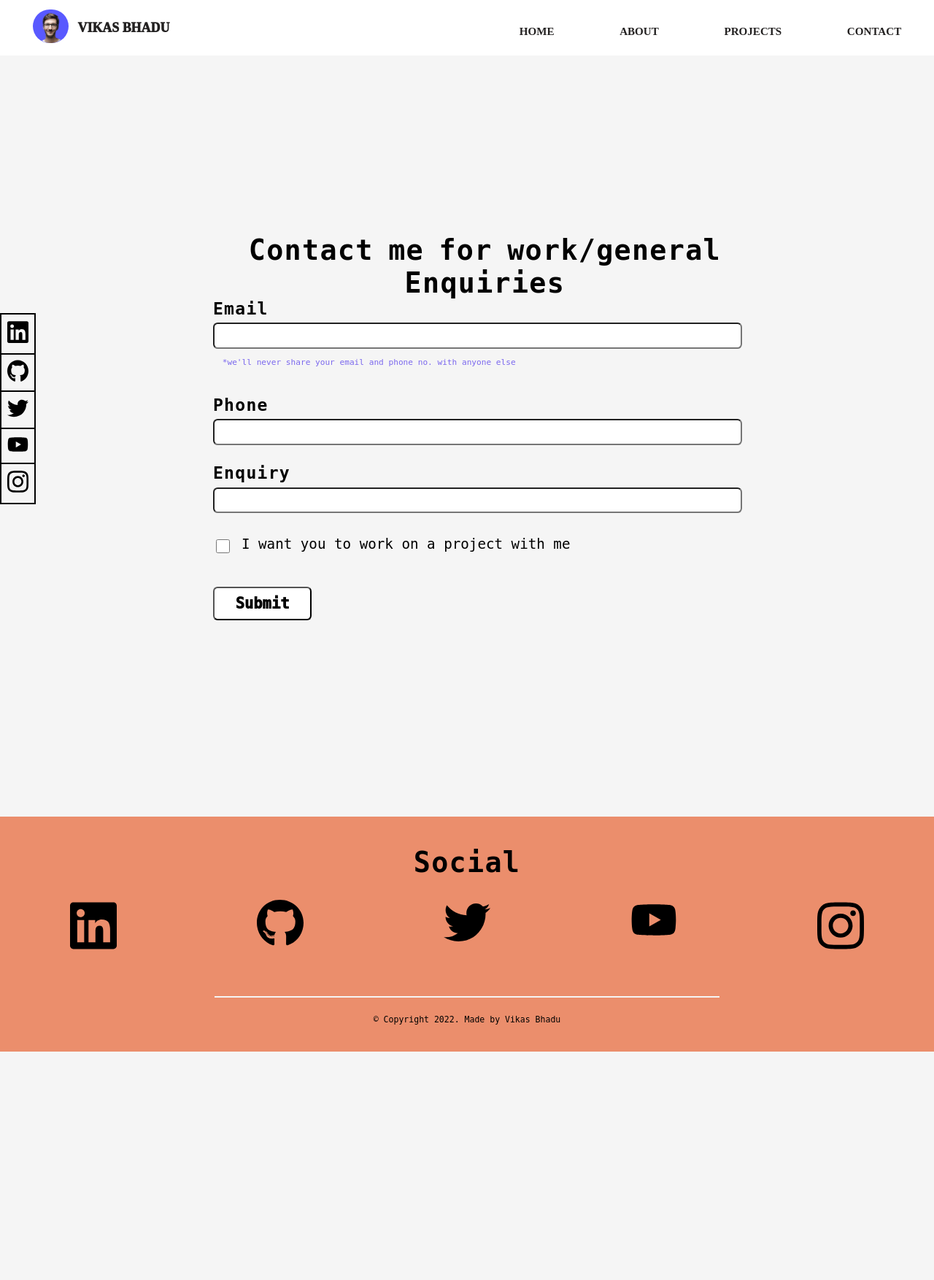
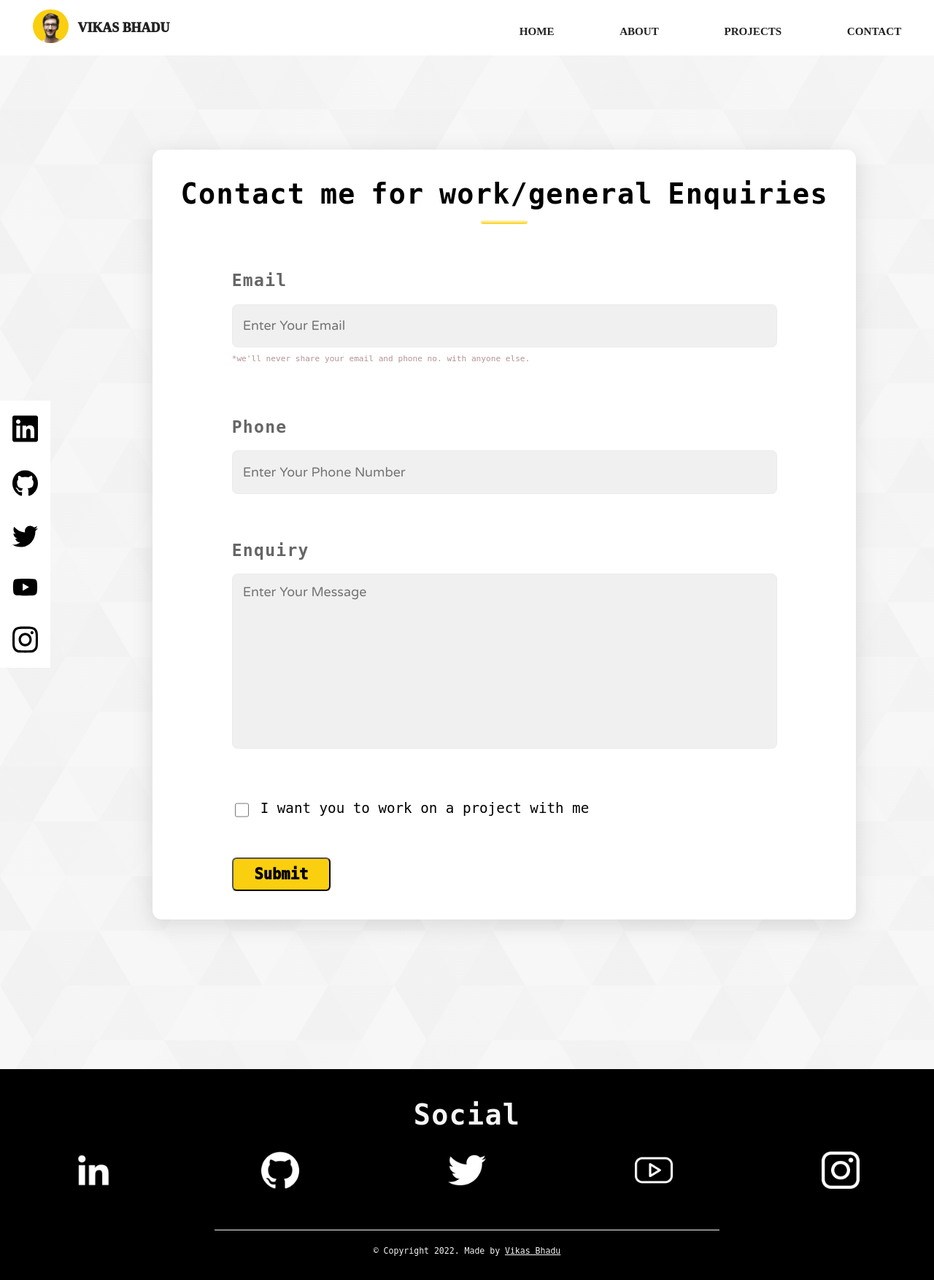
Before and after one commit to beingvikasbhadu/Personal-Portfolio-Website, a Django app: page /contact/ in a window 1280 px wide. Shown: the whole page at 73% size. Before the commit the page ends 1441 px from the top, so only its background shows below. Run offline with Django 4.2, Linux system fonts and the light colour scheme; some web fonts are replaced.

Commit message:
All Desingning and contact app modification done

```diff
--- a/contact/models.py
+++ b/contact/models.py
@@ -5,3 +5,6 @@ class person(models.Model):
     phone=models.CharField(max_length=10)
     enquiry=models.CharField(max_length=1000)
     collabration=models.CharField(max_length=5,default='false')
+
+    def __str__(self):
+        return  self.email
--- a/static/css/home.css
+++ b/static/css/home.css
@@ -16,6 +16,10 @@
     src: url('static/fonts/Roboto/Roboto-Bold.ttf');
 }
 
+@font-face {
+    font-family: neue;
+    src: url('static/fonts/Bebas_Neue/BebasNeue-Regular.ttf');
+}
 
 html,body
 {
@@ -52,11 +56,12 @@ html,body
     /* height: 58px; */
     padding: .16vw;
     border-radius: 222px;
-    background-color: #0000ffa6;
+    background-color: #facf0f;
     padding-bottom: 0px;
     margin: 1vw;
     cursor:pointer;
 }
+
 
 
 .options {
@@ -72,24 +77,25 @@ html,body
     color: #232121;
     text-decoration: none;
     font-size: 1.18vw;
-    transition:color 2ms ease-in;
+    transition:color .3s ease;
 }
 
 .dev label{
     font-size:1.4vw;
     cursor:pointer;
-}
-
-.options a:hover,.dev label:hover {
-    color:#007cf5;
+    transition:color .3s ease;
 }
 
 
 
+.options a:hover,.dev label:hover {
+    color:#facf0f;
+}
+
 .window {
-    background-color:whitesmoke;
+    background:linear-gradient(to right,rgba(245,245,245,.8),rgba(245,245,245,.8)),url('/static/images/common-bg.svg');
     /* max-height: 85vh; */
-   width: 100%;
+   width: 100vw;
     display: flex;
     justify-content: space-between;
     align-items: center;
@@ -97,48 +103,57 @@ html,body
 
 }
 
+.social-media
+{
+    background-color: white;
+}
 
+.social-media div img {
+    width: 2.8vw;
+    cursor: pointer;
 
-.social-media div img
+}
+
+.window .social-media div a {
+    width: 100%;
+    height: 100%;
+    justify-content: center;
+    display: flex;
+    /* align-items: center; */
+    padding: 0.8vw 0.7vw;
+    border-radius: 0.5vw;
+    transition: background-color .3s ease;
+}
+
+.window .social-media div a:hover
 {
-    width:2.3vw;
-    cursor:pointer;
+background: rgba(250,207,15,.2);;
 }
 
 
 
 
+
+
 .social-media div {
-    width: fit-content;
+    display: flex;
+    justify-content: center;
     padding: .6vw;
     /* border: 2px solid black; */
     /* border-top: 1px; */
     /* border-color: black; */
     /* border-width: 2px; */
     /* border-style: solid; */
-    border: .16vw solid black;
-    border-top-width: .16vw;
-    border-bottom: 0px;
-    transition: border-color 2ms ease-in;
+
+
+
+
 
 }
 
-.social-media div:hover
-{
-    border-color: white;
-}
 
-#last-image {
-        border-bottom-width: .16vw;
-        border-color: black;
-        border-style: solid;
-    }
 
-#last-image:hover
-{
-    border-color:white;
-    border-bottom-color:black;
-}
+
 
 
     .profile,.form {
@@ -148,15 +163,16 @@ html,body
     }
      .about,.about-more,.name{
         text-align: center;
-        font-size: 4vw;
+        font-size: 4.2vw;
         font-family: monospace;
-        font-weight: 900;
+        font-weight: bolder;
+
     }
     .about {
         font-size: 1.5vw;
         font-weight: 500;
         width: 56vw;
-        line-height:3vw;
+        line-height:2.6vw;
     }
     .projects {
         text-align: center;
@@ -167,7 +183,7 @@ html,body
         padding: 1.5vw 4.64vw;
         font-family: monospace;
         font-size: 2.24vw;
-        background-color: white;
+        background-color:#facf0f;
         font-weight: 1000;
         cursor: pointer;
         transition: color 2ms ease-in,transform .3s ease-in-out;
@@ -175,19 +191,20 @@ html,body
 
     .button:hover
     {
-     color:white;
+     color:#facf0f;
      background-color: black;
      transform: translateY(-3px);
     }
+
 
     .profile div {
         margin: 2.3vw 0vw;
         margin:1vw;
     }
     .middle
-    { max-width:100%;
+    { max-width:100vw;
         border-width: 0px;
-        background-color:darkgrey;
+        background-color:#fafafa;
     }
 
     .about-more {
@@ -207,7 +224,7 @@ html,body
         padding: 0px 12.16vw;
         height: 8vw;
         font-family: monospace;
-        line-height: 3vw;
+        line-height: 2.6vw;
 
     }
 
@@ -230,7 +247,7 @@ html,body
     .underline {
         width: 5vw;
         height: .5vw;
-        background: linear-gradient(0deg, #007cf5, transparent);
+        background: linear-gradient(0deg, #facf0f, transparent);
         border-radius: 1.36vw;
     }
     .know-me {
@@ -275,13 +292,23 @@ html,body
     .text.description {
         margin: .9vw 0px;
         margin-bottom: 1.9vw;
-        line-height:3vw;
+        line-height:2.5vw;
     }
 
     .btn-small {
         font-size: 1.6vw;
         padding: .72vw 2.24vw;
         border-radius: .48vw;
+    }
+    .all-skills
+    {
+
+        justify-content: initial;
+
+    }
+
+    .all-skills .name.heading {
+        margin-bottom: 0vw;
     }
 
     .skills {
@@ -292,8 +319,9 @@ html,body
 
     .box {
         font-size: 1.2vw;
-        font-weight: 300;
-        background: mintcream;
+        font-family: varela;
+        font-weight: bolder;
+        background: rgba(153,153,153,.2);
         padding: 1.8vw;
         border-radius: .72vw;
         margin: .5vw;
@@ -304,25 +332,18 @@ html,body
     .bottom {
         display: flex;
         flex-direction: column;
-        max-width: 100%;
+        width: 100vw;
         border-width: 0px;
         justify-content: space-evenly;
         /* max-height: 55vh; */
         align-items: center;
         z-index:-1;
         /* background-color:rgb(250, 249, 248); */
-        background-color: rgb(235, 142, 108);
+        background-color: #000;
+        color:whitesmoke;
     }
     .bottom-social {
         display: flex;
-    }
-    .bottom-social div
-    {
-        border-width: 0px;
-    }
-    .bottom-social #last-image
-    {
-        border-width: 0px;
     }
 
     .bottom-upper {
@@ -340,8 +361,8 @@ html,body
     }
 
     .social-media.bottom-social img {
-        width: 5vw;
-        transition: opacity 2ms ease-in;
+        width: 4vw;
+        transition: opacity .3s ease;
     }
 
     .social-media.bottom-social img:hover
@@ -353,6 +374,7 @@ html,body
         display: flex;
         width: 100vw;
         justify-content: space-around;
+        background: black;
     }
 
     .bottom-lower {
@@ -365,55 +387,84 @@ html,body
         font-size: .9vw;
     }
 
-.form
-{
+    .contact-window
+    {
+        justify-content: center;
+    }
 
-    padding:19vw;
-}
+    .form {
+        /* padding: 3vw; */
+        margin: 16vw 0vw;
+        /* margin-right: 12vw; */
+        background: white;
+        padding: 3vw;
+        border-radius: 1vw;
+        position: relative;
+        left: 4vw;
+        box-shadow: rgb(100 100 111 / 20%) 0 7px 29px 0;
+        align-items: center;
+    }
 
 
 
-
-
+.contact-window .social-media {
+    position: absolute;
+    left: 0px;
+}
 .project-window
 {
     flex-direction: column;
     justify-content: initial;
 }
 
-.form div {
-    margin-bottom: 2vw;
-    /* width: 71vw; */
+
+
+.input input,textarea {
+    border: 1px solid #ebebeb;
+    display: block;
+    width: 56vw;
+    height: 2.3vw;
+    border-radius: 0.6vw;
+    background: #f0f0f0;
+    /* transition: background-color 2ms ease-in; */
+    font-family: varela;
+    font-weight: 500;
+    font-size: 1.4vw;
+
+    padding: 1.1vw;
 }
 
-.input input {
-    width: 56vw;
-    height: 2.3vw;
-    border-radius: 0.5vw;
-    transition: background-color 2ms ease-in;
-    font-family: varela;
-    font-weight: bolder;
-    font-size: 1.4vw;
-    text-align: center;
+textarea.child.message {
+    resize: none;
+    /* display: initial; */
+    height: initial;
 }
 
-.input input:hover {
-    background-color: wheat;
+button#submit {
+    margin-top: 3vw;
 }
 
-.form .input .heading
-{
+.form .input .heading {
     font-size: 1.8vw;
     display: block;
-    margin-bottom: 0.5vw;
+    color: #666;
+    font-weight: 800;
+    margin-bottom: 1.5vw;
 }
 
 
 h2.name {
     font-size: 3vw;
-    margin-top: 6vw;
-    margin-bottom:0px;
+    /* margin-top: 6vw; */
+    margin-top: 0vw;
+    margin-bottom:1vw;
+
 }
+
+.underline.h2 {
+    margin-bottom:5vw;
+}
+
 
 input[type="checkbox"] {
     display: inline-block;
@@ -425,19 +476,29 @@ input[type="checkbox"]:hover {
    background-color: rgba(0, 128, 0, 0.664);
 }
 
+
+.input {
+    margin-bottom: 5vw;
+}
+
+
 label.text.description {
     /* padding-bottom: 6vw; */
     position: relative;
     top: -1vw;
     left: 1vw;
 }
+.input input,textarea:focus
+{
+    outline:0px;
+}
 
 
 label.text.description.msg {
-    /* position: relative; */
-    top: 0vw;
+    position: static;
+    /* top: 0vw; */
     font-size: .87vw;
-    color: mediumslateblue;
+    color: #b39393;
 }
 
 .middle.projects-main {
@@ -459,6 +520,7 @@ label.text.description.msg {
 .projectno {
     display: flex;
     margin-top:5vw;
+
 }
 
 .projects-main .info {
@@ -500,14 +562,28 @@ label.text.description.msg {
 
 .project-middle .box
 {
-    background-color: orange;
+    background-color: rgba(153,153,153,.2);
 }
 
 .project-live-button button {
     margin: 2vw 0vw;
     margin-right: 2vw;
+
 }
 
+.see-live .go-back
+{
+    border:.2vw solid #facf0f;
+    background-color: white;
+    letter-spacing: 0.15vw;
+    transition:border-color .2s ease, color .2s ease;
+}
+
+.see-live .go-back:hover
+{
+border-color:black;
+
+}
 .project-middle .skills
 {
     padding-bottom:0vw;
@@ -520,19 +596,37 @@ label.text.description.msg {
 {
     padding:.4vw;
 }
+.window
+{
+    padding-top:10vw;
+}
 }
 
 @media screen and (max-aspect-ratio: 125/144)
 {
     .form
     {
-        padding:36vw 19vw;
+        padding:16vw 4vw;
     }
     label.text.description.msg {
         /* position: relative; */
         top: -.9vw;
 
     }
+    .bottom-social {
+
+        flex-direction: column;
+        align-items: center;
+
+    }
+    .social-media div {
+        margin: 4vw;
+    }
+    .window
+{
+    padding-top:10vw;
+    padding-bottom: 4vw;
+}
 
 }
 
@@ -552,21 +646,24 @@ label.text.description.msg {
 
         margin: 1.4vh;
         padding: .5vh;
-        border: 0.4vw whitesmoke solid;
+        margin-bottom: 4vw;
+
     }
-    .bottom-social #last-image {
-        border-width: 0px;
-        border: 0.4vw whitesmoke solid;
-    }
+
 
     .form
       {
-          padding:22vw 19vw;
+          padding:9vw 5vw;
       }
 
       label.text.description.msg {
         /* position: relative; */
         top: -2vw;
     }
+    .window
+{
+    padding-top:16vw;
+    padding-bottom: 5vw;
+}
 
 }
--- a/static/js/contact.js
+++ b/static/js/contact.js
@@ -6,7 +6,7 @@ let submit=document.getElementById('submit')
 let input=document.getElementsByClassName('input')
 let email=input[0].querySelector('input')
 let phone=input[1].querySelector('input')
-let enquiry=input[2].querySelector('input')
+let enquiry=input[2].querySelector('textarea')
 
 submit.addEventListener('click',()=>
 {console.log('submit clicked!')
@@ -29,3 +29,22 @@ submit.addEventListener('click',()=>
       enquiry.setCustomValidity("")
 
 })
+
+
+
+let Parent_devLabel=document.getElementsByClassName('dev');
+let devImage=Parent_devLabel[0].querySelectorAll('a')[0].querySelector('img');
+let devLabel=Parent_devLabel[0].querySelectorAll('a')[1];
+
+
+devImage.addEventListener('mouseover',()=>
+{
+   devLabel.style.color='#facf0f';
+
+})
+
+devImage.addEventListener('mouseout',()=>
+{
+   devLabel.style.color='#232121';
+
+})
--- a/templates/contact/contact.html
+++ b/templates/contact/contact.html
@@ -32,14 +32,16 @@
         </div>
         <div class="form" >
             <h2 class="name">Contact me for work/general Enquiries</h2>
+            <div class="underline h2"></div>
+
           <form action="http://localhost:8000/contact/save-request/" method="post" enctype="multipart/form-data" >
               {% csrf_token %}
 
-              <div class="input"><label for="" class="name heading ">Email</label><input type="text"  name="email" maxlength="50" pattern="[a-zA-Z0-9!#$%&'*+\/=?^_`{|}~.-]+@[a-zA-Z0-9-]+(\.[a-zA-Z0-9-]+)*" autocomplete="off" required>
-                <label for="" class="text description msg">*we'll never share your email and phone no. with anyone else</label>
+              <div class="input"><label for="" class="name heading ">Email</label><input type="text" placeholder="Enter Your Email" name="email" maxlength="50" pattern="[a-zA-Z0-9!#$%&'*+\/=?^_`{|}~.-]+@[a-zA-Z0-9-]+(\.[a-zA-Z0-9-]+)*" autocomplete="off" required>
+                <label for="" class="text description msg">*we'll never share your email and phone no. with anyone else.</label>
             </div>
-              <div class="input"><label for="" class="name heading ">Phone</label><input type="tel" name="phone" class='child' pattern="\d{10}" required autocomplete="off"></div>
-              <div class="input"><label class="name heading ">Enquiry</label><input type="text" name="enquiry"  minlength=10 maxlength=100  class='child'  required autocomplete="off" ></div>
+              <div class="input"><label for="" class="name heading ">Phone</label><input type="tel" placeholder="Enter Your Phone Number" name="phone" class='child' pattern="\d{10}" required autocomplete="off"></div>
+              <div class="input"><label class="name heading ">Enquiry</label><textarea  placeholder="Enter Your Message" name="enquiry"  minlength=10 maxlength=100  class='child message'  cols="70" rows="10" required autocomplete="off" ></textarea></div>
               <div><input type="checkbox" value="true" name="collabration"><label for="" class="text description">I want you to work on a project with me</label></div>
               <div><button class="button btn-small" id="submit">Submit</button></div>
           </form>
@@ -49,17 +51,17 @@
         <div class="bottom-upper">
 
           <div class="name heading bottom-name">Social</div>
-        <div class="social-media bottom-social">
-            <div><img src="{% static 'images/linkedin-brands.svg' %}" alt=""></div>
-            <div><img src="{% static 'images/github-brands.svg' %}" alt=""></div>
-            <div><img src="{% static 'images/twitter-brands.svg' %}" alt=""></div>
-            <div><img src="{% static 'images/youtube-brands.svg' %}" alt=""></div>
-            <div id="last-image"><img src="{% static 'images/instagram-brands1.svg' %}" alt=""></div>
+          <div class="social-media bottom-social">
+            <div><img src="{% static 'images/linkedin (1).png' %}" alt=""></div>
+            <div><img src="{% static 'images/github.png' %}" alt=""></div>
+            <div><img src="{% static 'images/twitter.png' %}" alt=""></div>
+            <div><img src="{% static 'images/youtube (1).png' %}" alt=""></div>
+            <div ><img src="{% static 'images/instagram.png' %}" alt=""></div>
         </div>
     </div>
 
     <div class="bottom-lower"></div>
-      <div class="text description copyright">© Copyright 2022. Made by Vikas Bhadu</div>
+    <div class="text description copyright">© Copyright 2022. Made by <a href="http://localhost:8000/" style="color:whitesmoke">Vikas Bhadu</a> </div>
 </div>
  <script src="{% static 'js/contact.js' %}"></script>
 </body>
```
Also changed, not shown: static/fonts/Bebas_Neue/OFL.txt (added, +93 -0 lines), static/js/home.js (added, +17 -0 lines), templates/home/home.html (+9 -9 lines), templates/projects/projects.html (+25 -7 lines), templates/projects/view-project.html (+41 -13 lines), db.sqlite3, static/fonts/Bebas_Neue/BebasNeue-Regular.ttf (added), static/images/common-bg.svg (added), static/images/github.png (added), static/images/instagram.png (added), static/images/linkedin (1).png (added), static/images/linkedin.png (added), static/images/twitter.png (added), static/images/youtube (1).png (added), 1 more files.
